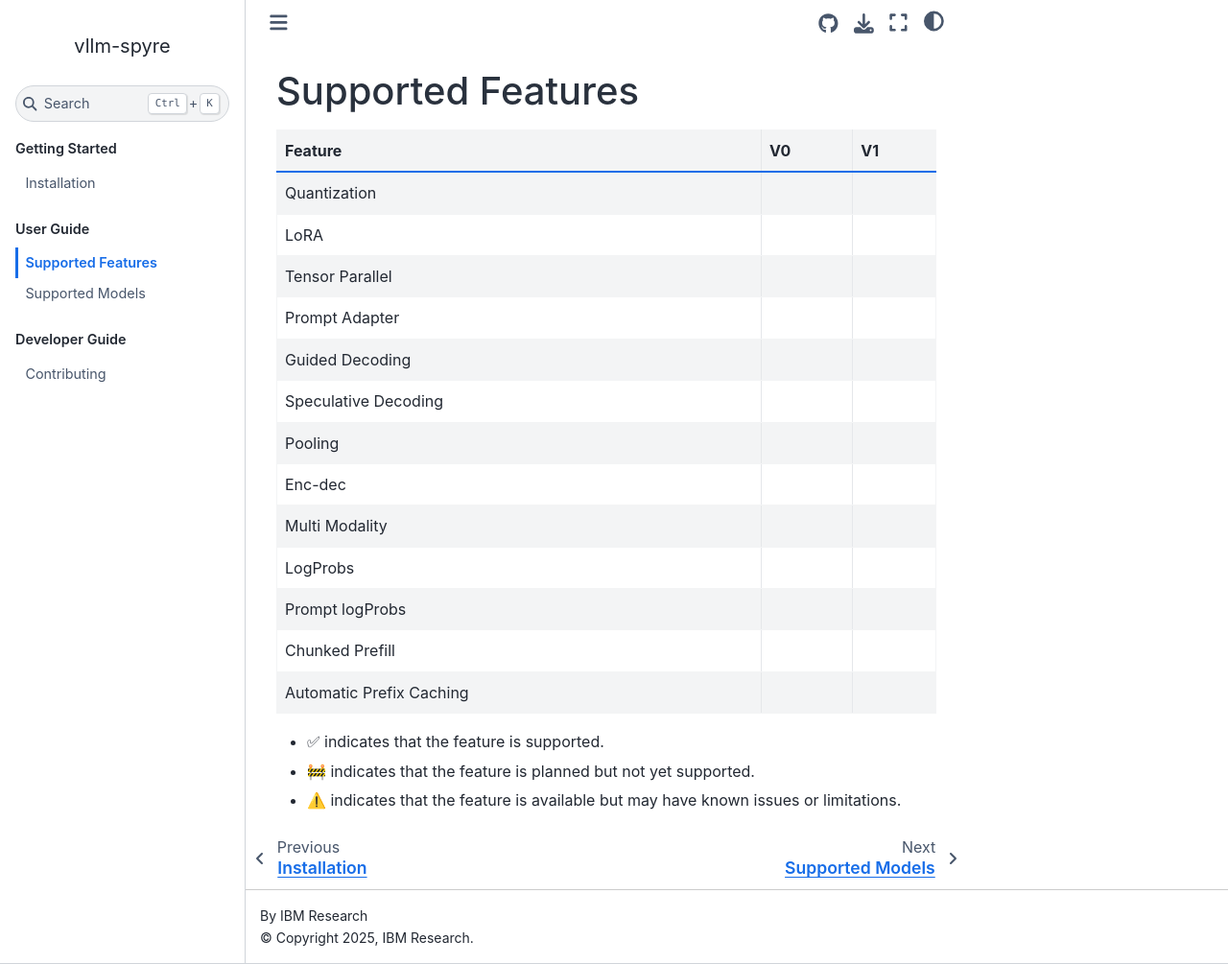
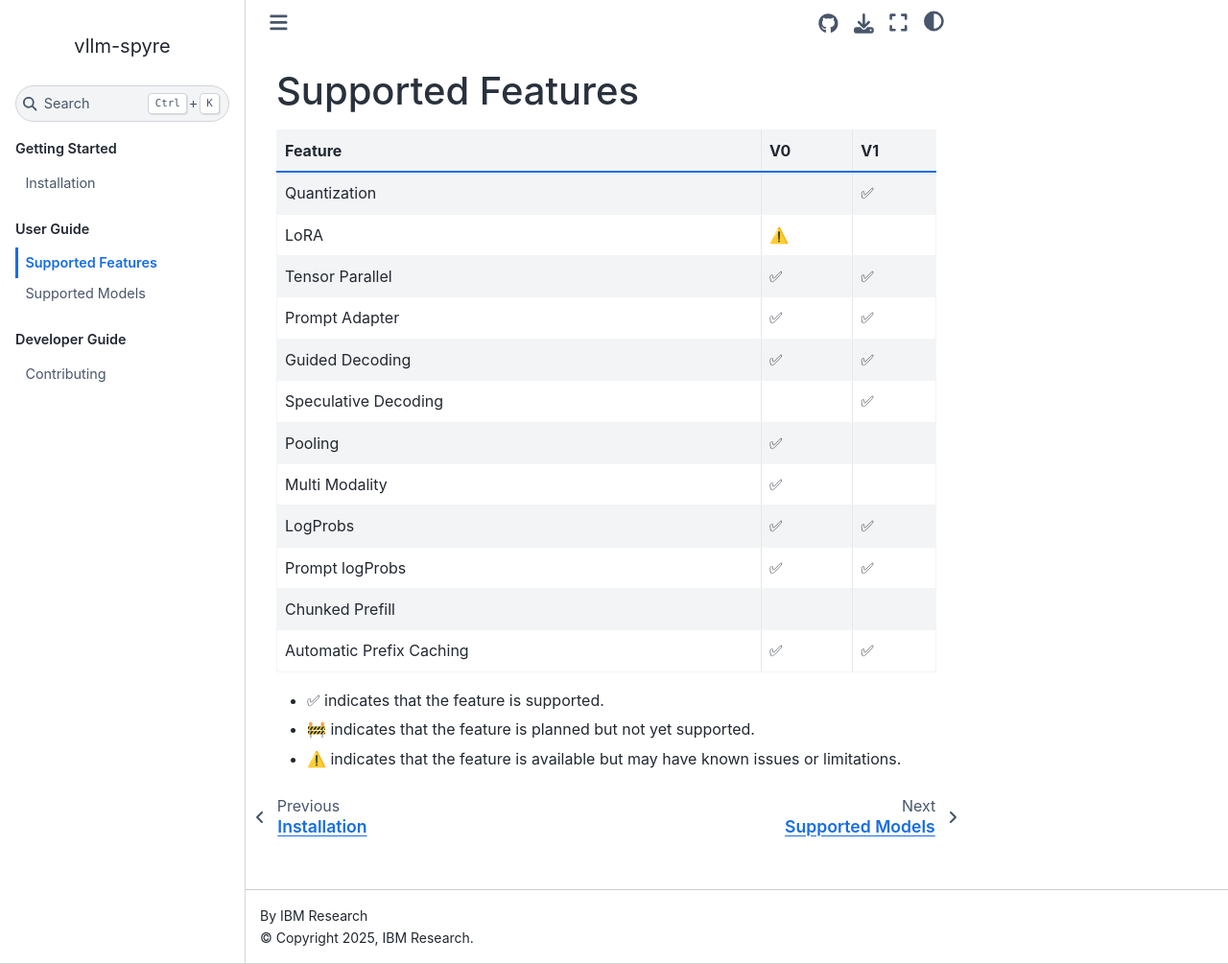
Before and after one commit to vllm-project/vllm-spyre, a Sphinx documentation site: the page built from docs/source/user_guide/supported_features.md, in a window 1280 px wide and 1005 px high. Shown: the whole window at 96% size. Built offline with Sphinx 7.4.7 and the Sphinx Book theme 1.1.4, drawn with Linux system fonts in a browser that asks for light colours.

Commit message:
Fill in some feats
Signed-off-by: Rafael Vasquez <rafvasq21@gmail.com>

```diff
--- a/docs/source/user_guide/supported_features.md
+++ b/docs/source/user_guide/supported_features.md
@@ -2,19 +2,18 @@
 
 | Feature                       | V0 | V1 |
 |-------------------------------|----|----|
-| Quantization                  |    |    |
-| LoRA                          |    |    |
-| Tensor Parallel               |    |    |
-| Prompt Adapter                |    |    |
-| Guided Decoding               |    |    |
-| Speculative Decoding          |    |    |
-| Pooling                       |    |    |
-| Enc-dec                       |    |    |
-| Multi Modality                |    |    |
-| LogProbs                      |    |    |
-| Prompt logProbs               |    |    |
+| Quantization                  |    |✅︎  |
+| LoRA                          |⚠️  |    |
+| Tensor Parallel               |✅︎  |✅︎  |
+| Prompt Adapter                |✅︎  |✅︎  |
+| Guided Decoding               |✅︎  |✅︎  |
+| Speculative Decoding          |    |✅︎  |
+| Pooling                       |✅︎  |    |
+| Multi Modality                |✅︎  |    |
+| LogProbs                      |✅︎  |✅︎  |
+| Prompt logProbs               |✅︎  |✅︎  |
 | Chunked Prefill               |    |    |
-| Automatic Prefix Caching      |    |    |
+| Automatic Prefix Caching      |✅︎  |✅︎  |
 
 - ✅︎ indicates that the feature is supported.
 - 🚧 indicates that the feature is planned but not yet supported.
```
